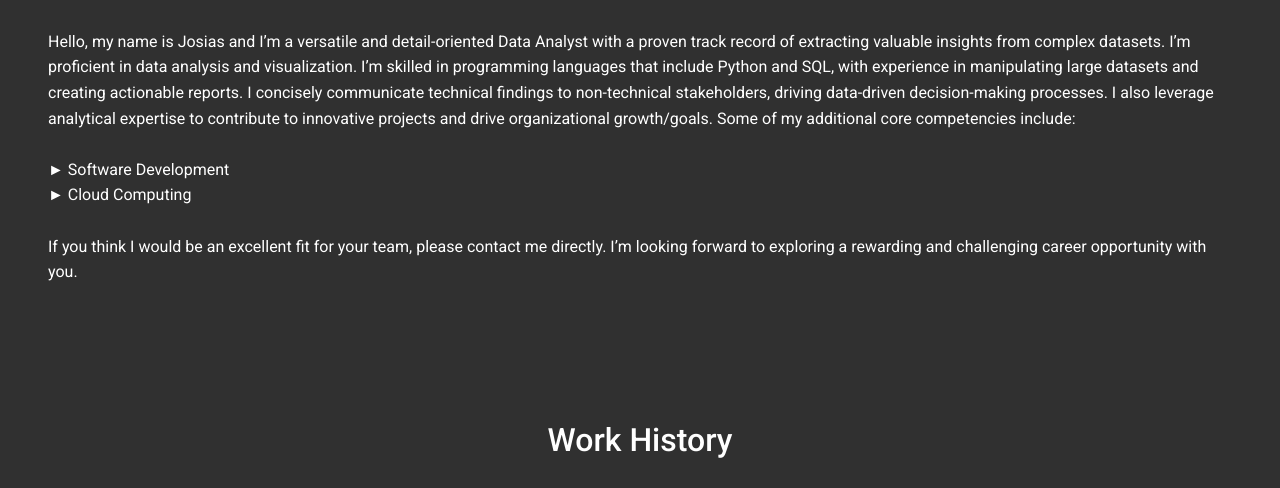
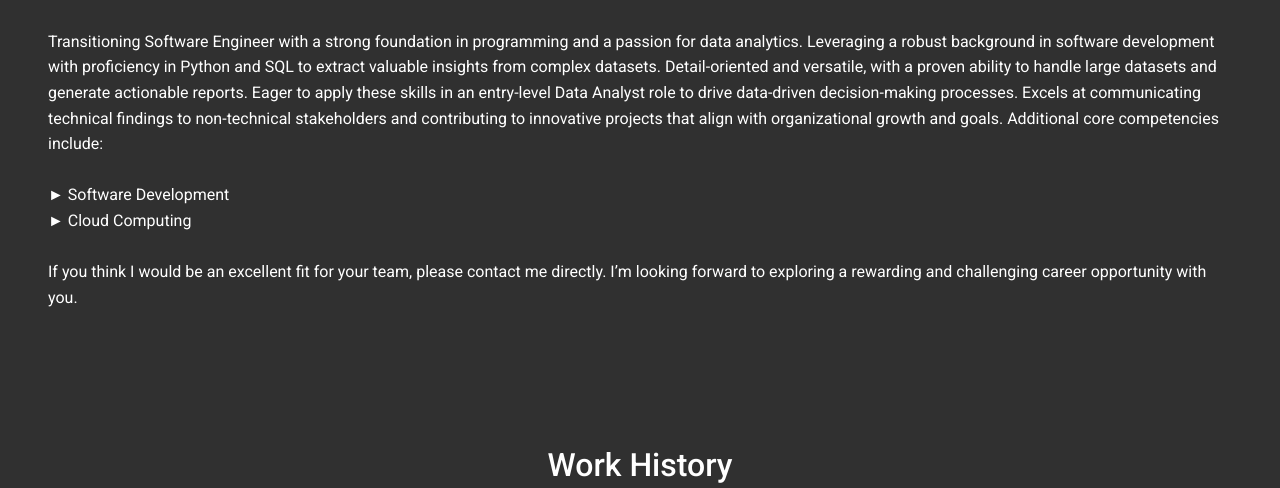
Before and after one commit to Josias-Cruz/Josias-Cruz.github.io, a plain HTML site: page index.html in a window 1280 px wide. Shown: the part 560-1048 px from the top of the page. Drawn offline with Linux system fonts and the light colour scheme.

Commit message:
intro update

```diff
--- a/index.html
+++ b/index.html
@@ -110,14 +110,12 @@
       <div class="row">
         <div class="d-flex pb-4">
           <p>
-            Hello, my name is Josias and I’m a versatile and detail-oriented Data Analyst with a proven track record of
-            extracting valuable insights from complex datasets.
-            I’m proficient in data analysis and visualization. I’m skilled in programming languages that include Python
-            and SQL, with experience in manipulating large datasets and creating actionable reports.
-            I concisely communicate technical findings to non-technical stakeholders, driving data-driven
-            decision-making processes. I also leverage analytical expertise to contribute to innovative projects and
-            drive organizational growth/goals.
-            Some of my additional core competencies include:
+            Transitioning Software Engineer with a strong foundation in programming and a passion for data analytics.
+            Leveraging a robust background in software development with proficiency in Python and SQL to extract valuable insights from complex datasets.
+            Detail-oriented and versatile, with a proven ability to handle large datasets and generate actionable reports.
+            Eager to apply these skills in an entry-level Data Analyst role to drive data-driven decision-making processes.
+            Excels at communicating technical findings to non-technical stakeholders and contributing to innovative projects that align with organizational growth and goals.
+            Additional core competencies include:
             <br>
             <br>
             ► Software Development
```
